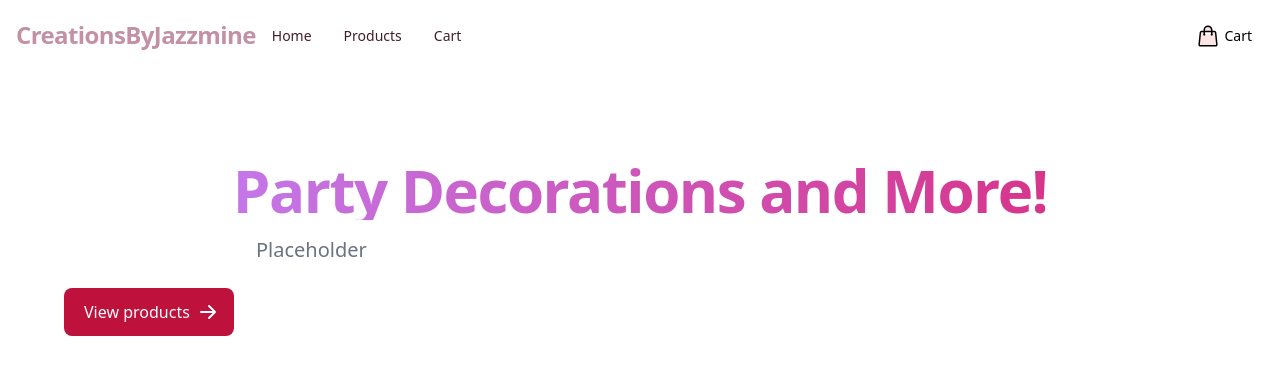
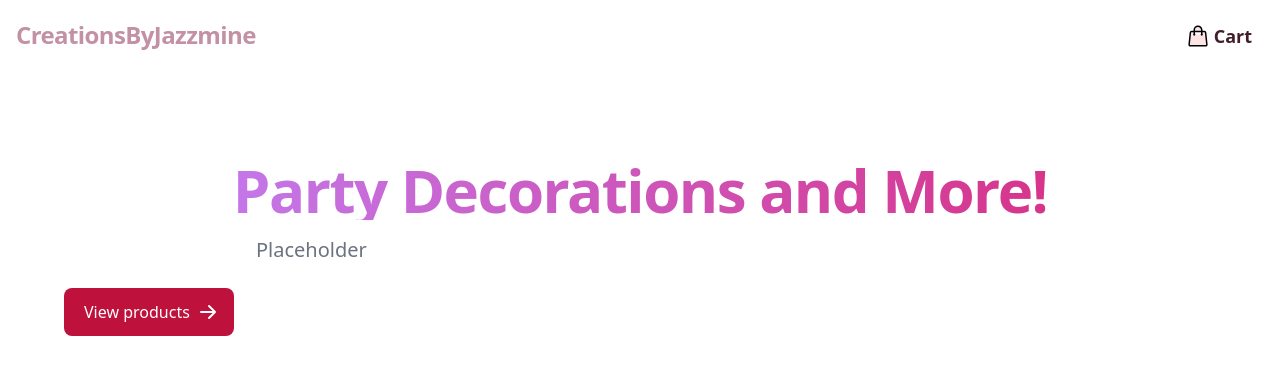
Before and after one commit to Joshua-stacks/CreationsByJazzmine, a Next.js app in the folder apps/jazz/: page / in a window 1280 px wide. Shown: the top 374 px of the page. Built offline with nearby package versions, Linux system fonts and the light colour scheme; no server answers; the database is empty.

Commit message:
feat: add burger open animation

```diff
--- a/apps/jazz/src/components/Bag.tsx
+++ b/apps/jazz/src/components/Bag.tsx
@@ -30,7 +30,7 @@ export default function BagIcon() {
         {numItem}
       </div>
 
-      <span className="hidden md:block">Cart</span>
+      <span className="font-fredoka font-bold text-lg text-tertiary hidden md:block">Cart</span>
     </div>
   );
 }
--- a/apps/jazz/src/components/Header/Navbar.tsx
+++ b/apps/jazz/src/components/Header/Navbar.tsx
@@ -54,9 +54,10 @@ export default function Navbar() {
 
         {/* menu items */}
         <div
-          className={`items-center justify-between ${
-            isOpen ? '' : 'hidden'
-          } w-full md:order-1 md:flex md:w-auto md:grow`}
+          className={`
+          ${ isOpen ? 'opacity-1' : 'hidden opacity-0'}
+          motion-safe:transition
+          items-center justify-between  w-full md:order-1 md:flex md:w-auto md:grow`}
           id="navbar-search"
         >
           <ul className="mt-4 flex flex-col rounded-lg border border-gray-100 bg-gray-50 p-4 md:mt-0 md:flex-row md:space-x-8 md:border-0 md:bg-white md:text-sm md:font-medium">
--- a/apps/jazz/src/styles/globals.css
+++ b/apps/jazz/src/styles/globals.css
@@ -8,6 +8,9 @@ body,
   height: 100%;
 }
 
+@import url('https://fonts.googleapis.com/css2?family=Fredoka+One&display=swap');
+@import url("https://fonts.googleapis.com/css2?family=Poppins&display=swap");
+
 @layer base {
   :root {
     --color-primary: 194 145 164;
--- a/apps/jazz/tailwind.config.cjs
+++ b/apps/jazz/tailwind.config.cjs
@@ -1,9 +1,11 @@
+const defaultTheme = require('tailwindcss/defaultTheme');
+
 /** @type {import('tailwindcss').Config} */
 module.exports = {
   content: [
-    "./src/pages/**/*.{js,ts,jsx,tsx}",
-    "./src/app/**/*.{js,ts,jsx,tsx}",
-    "./src/components/**/*.{js,ts,jsx,tsx}",
+    './src/pages/**/*.{js,ts,jsx,tsx}',
+    './src/app/**/*.{js,ts,jsx,tsx}',
+    './src/components/**/*.{js,ts,jsx,tsx}',
   ],
   theme: {
     extend: {
@@ -14,9 +16,11 @@ module.exports = {
         tertiary: 'rgb(var(--color-tertiary) / <alpha-value>)',
         playful: 'rgb(var(--color-playful) / <alpha-value>)',
       },
+      fontFamily: {
+        fredoka: ["Fredoka", ...defaultTheme.fontFamily.sans],
+        poppins: ["Poppins", ...defaultTheme.fontFamily.sans],
+      },
     },
   },
-  plugins: [
-    require('@tailwindcss/typography'),
-  ],
-}
+  plugins: [require('@tailwindcss/typography')],
+};
```
